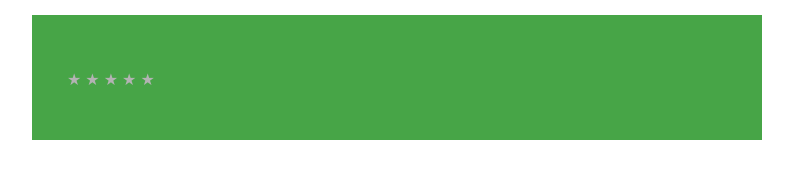
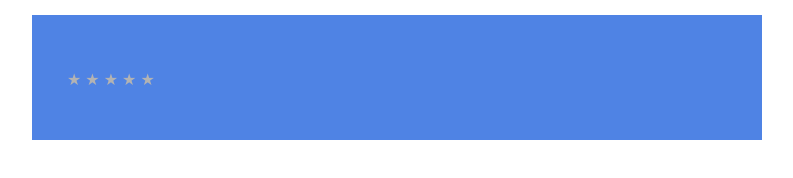
Before and after one commit to elwoodblues13/JSDavidRepo, a website: page index.html in a window 1280 px wide. Shown: the whole page, without its empty margins (243-1036 px from the left). Drawn offline with nearby package versions, Linux system fonts and the light colour scheme; files that its build step writes are made by us from their sources.

Commit message:
runnat buildgrejen

```diff
--- a/styles.less
+++ b/styles.less
@@ -1,4 +1,4 @@
-@bgcolor: rgb(71, 165, 71);
+@bgcolor: rgb(79, 131, 228);
 
 .container {
     width: 700px;
```
